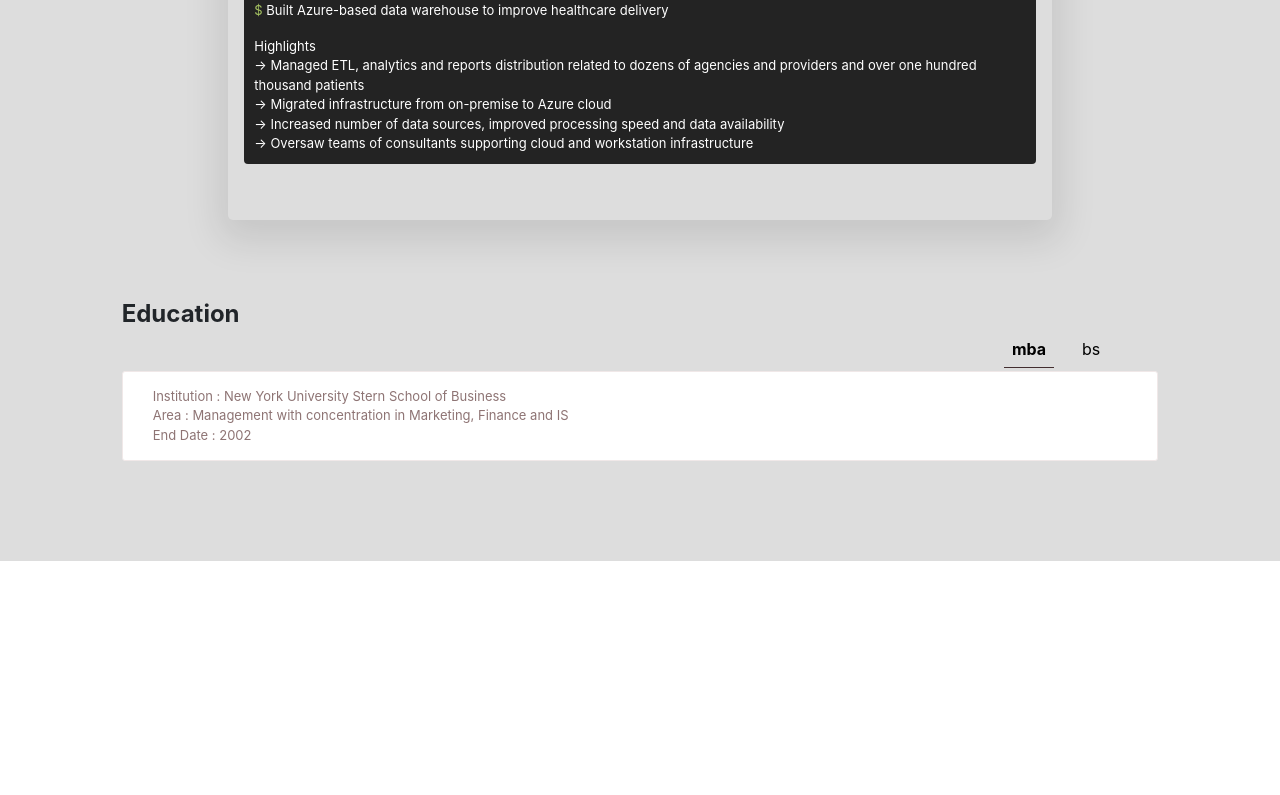
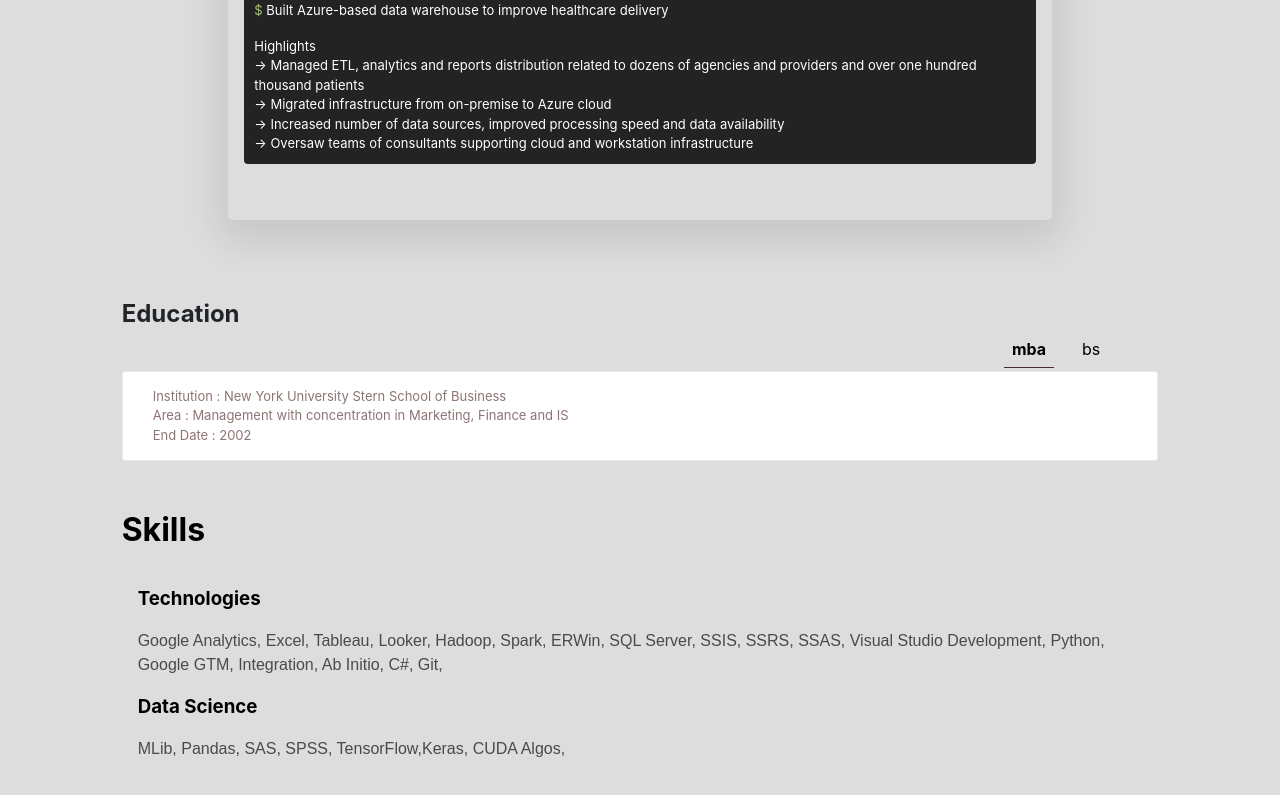
Before and after one commit to CrazyPythonLover1/Client-Anatoly-s-Personal-Website, a React (Create React App) app: page / in a window 1280 px wide. Shown: the part 387-1182 px from the top of the page. Before the commit the page ends 948 px from the top, so only its background shows below. Built offline with nearby package versions, Linux system fonts and the light colour scheme.

Commit message:
redesign navbar

```diff
--- a/src/components/Homepage/Header/Header.js
+++ b/src/components/Homepage/Header/Header.js
@@ -7,7 +7,7 @@ const Header = ({color,fontColor, handleClick}) => {
         <div id="header" >
             <div className="">
                 <div onClick={ ()=> handleClick() } className="text-center pb-5" >
-                    <h1 className="pt-4 pb-3" style={{color:fontColor, fontWeight:"900", fontSize:" 2rem"}} >
+                    <h1 className="pt-4 pb-3" style={{color:fontColor, fontWeight:"900", fontSize:" 2em"}} >
                         {resumeData.basics.name}
                     </h1>
                     <div style={{color:color}}>
--- a/src/components/Homepage/Home/Home.js
+++ b/src/components/Homepage/Home/Home.js
@@ -4,6 +4,7 @@ import Navbar from '../Navbar/Navbar';
 import resumeData from '../../../data/data.json';
 import Work from '../Work/Work';
 import Education from '../Education/Education';
+import Skills from '../Skills/Skills';
 
 
 const Home = () => {
@@ -26,7 +27,7 @@ const Home = () => {
     return (
         <div id="home" style={{background:siteInfo.work?.bgColor,  minHeight:"100vh"}}>
 
-                <Navbar color={siteInfo.work?.color} />
+                <Navbar color={siteInfo.work?.color} fontColor={siteInfo.work?.fontColor}/>
                 <Header color={siteInfo.work?.color} fontColor={siteInfo.work?.fontColor} handleClick={handleClick} />
                 <div className="container-fluid">
                     <div className="row">
@@ -48,7 +49,9 @@ const Home = () => {
                         </div>
                         <div className="col-md-10 col-sm-12">
                             <Education education={resumeData.education} color={siteInfo.work?.color} fontColor={siteInfo.work?.fontColor} handleClick={handleClick} />
-                            <div style={{paddingBottom:"100px", width: " 100%", minHeight: "100px", maxHeight: "100%"}} onClick={ ()=> handleClick() } > </div>
+                            <div style={{width: " 100%", minHeight: "50px"}} onClick={ ()=> handleClick() } > </div>
+                            <Skills color={siteInfo.work?.color}  handleClick={handleClick}/>
+                            <div style={{width: " 100%", minHeight: "50px"}} onClick={ ()=> handleClick() } > </div>
                         </div>
                         <div className="col-md-1 col-sm-12" onClick={ ()=> handleClick() }   >
 
--- a/src/components/Homepage/Navbar/Navbar.js
+++ b/src/components/Homepage/Navbar/Navbar.js
@@ -4,7 +4,7 @@ import { FontAwesomeIcon } from '@fortawesome/react-fontawesome';
 import { faWhatsapp, faLinkedinIn, faGithub } from '@fortawesome/free-brands-svg-icons';
 import { faPhone, faEnvelope, faBars } from '@fortawesome/free-solid-svg-icons';
 
-const Navbar = ({color}) => {
+const Navbar = ({color, fontColor}) => {
     const [active, setActive] = useState(false)
     return (
         <div id="navbar">
@@ -14,44 +14,44 @@ const Navbar = ({color}) => {
                     <ul className="navbar-nav ml-auto">
                         <li className="nav-item">
                             <a className="nav-link " href="https://wa.me/+16463732266">
-                                <span style={{color:color}}> US </span>  <FontAwesomeIcon style={{color:color}} icon={faWhatsapp} />
+                                <span style={{color:color}}> US </span>  <FontAwesomeIcon style={{color:fontColor}} icon={faWhatsapp} />
                             </a>
                         </li>
                         <li className="nav-item ">
                             <a className="nav-link " href="tel:0502209852">
-                            <span style={{color:color}}> IL </span> <FontAwesomeIcon style={{color:color}} icon={faPhone} />
+                            <span style={{color:color}}> IL </span> <FontAwesomeIcon style={{color:fontColor}} icon={faPhone} />
                             </a>
                         </li>
                         <li className="nav-item">
                             <a className="nav-link " href="tel:+16463732266">
-                                <span style={{color:color}}> US </span> <FontAwesomeIcon style={{color:color}} icon={faPhone} />
+                                <span style={{color:color}}> US </span> <FontAwesomeIcon style={{color:fontColor}} icon={faPhone} />
                             </a>
                         </li>
                         <li className="nav-item">
                             <a className="nav-link" href="https://www.linkedin.com/in/anatoly-raklyar-06034069/">
-                                <FontAwesomeIcon style={{color:color}} icon={faLinkedinIn} />
+                                <FontAwesomeIcon style={{color:fontColor}} icon={faLinkedinIn} />
                             </a>
                         </li>
                         <li className="nav-item">
                             <a className="nav-link" href="mailto:traklyar@yahoo.com">
-                                <FontAwesomeIcon style={{color:color}} icon={faEnvelope} />
+                                <FontAwesomeIcon style={{color:fontColor}} icon={faEnvelope} />
                             </a>
                         </li>
                         <div className="navbar-wraper" onClick={() => setActive(!active)}>
                             { !active ?<li className="nav-item">
                                 <div className="nav-link"  href="">
-                                    <FontAwesomeIcon style={{color:color}} icon={faBars} />
+                                    <FontAwesomeIcon style={{color:fontColor}} icon={faBars} />
                                 </div>
                             </li>
                             :<div>
                             <li className="nav-item">
                                 <div className="nav-link"  href="">
-                                <strong style={{color:color}}> X </strong>
+                                <strong style={{color:fontColor}}> X </strong>
                                 </div>
                             </li>
                                 <li className="nav-item">
                                     <a className="nav-link" onClick="revert()" href="">
-                                        <FontAwesomeIcon style={{color:color}} icon={faGithub} />
+                                        <FontAwesomeIcon style={{color:fontColor}} icon={faGithub} />
                                     </a>
                                 </li>
                             </div>}
--- /dev/null
+++ b/src/components/Homepage/Skills/Skills.css
@@ -0,0 +1,23 @@
+#skills .section-title{
+    font-size: 2em;
+    font-weight: bold;
+    padding-bottom: 20px;
+}
+
+#skills .skill{
+    margin-left: 1rem;
+}
+
+#skills .section-subtitle{
+    font-size: 1.17em;
+    font-weight: bold;
+    margin-block-start: 1em;
+    margin-block-end: 1em;
+}
+
+#skills p{
+    font-size: 16px;
+    font-weight: 300;
+    font-family: "Nunito Sans", sans-serif;
+    color: #4a4a4a;
+}
--- /dev/null
+++ b/src/components/Homepage/Skills/Skills.js
@@ -0,0 +1,25 @@
+import React from 'react';
+import './Skills.css';
+import resumeData from '../../../data/data.json';
+
+const Skills = ({color, handleClick}) => {
+    const skills = resumeData.skills;
+    console.log(skills)
+    return (
+        <div id="skills"  onClick={ ()=> handleClick() }>
+            <h1 className="section-title" style={{color:color}} > Skills </h1>
+            {
+                skills.map(skill=>{
+                    return(
+                        <div className="skill">
+                            <h3 className="section-subtitle" style={{color:color}}> {skill.name} </h3>
+                            <p> {skill.keywords.map(keyword=> <span> {keyword}, </span>)} </p>
+                        </div>
+                    )
+                })
+            }
+        </div>
+    );
+};
+
+export default Skills;
```
